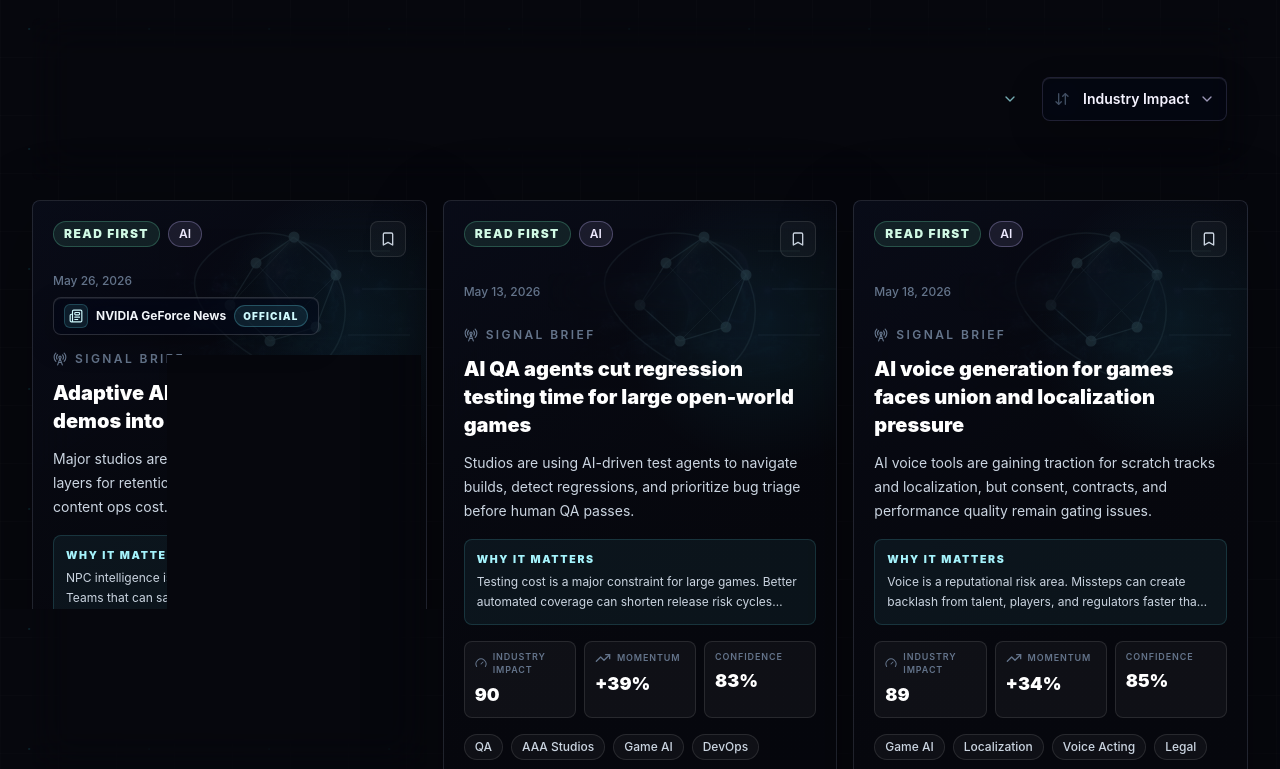
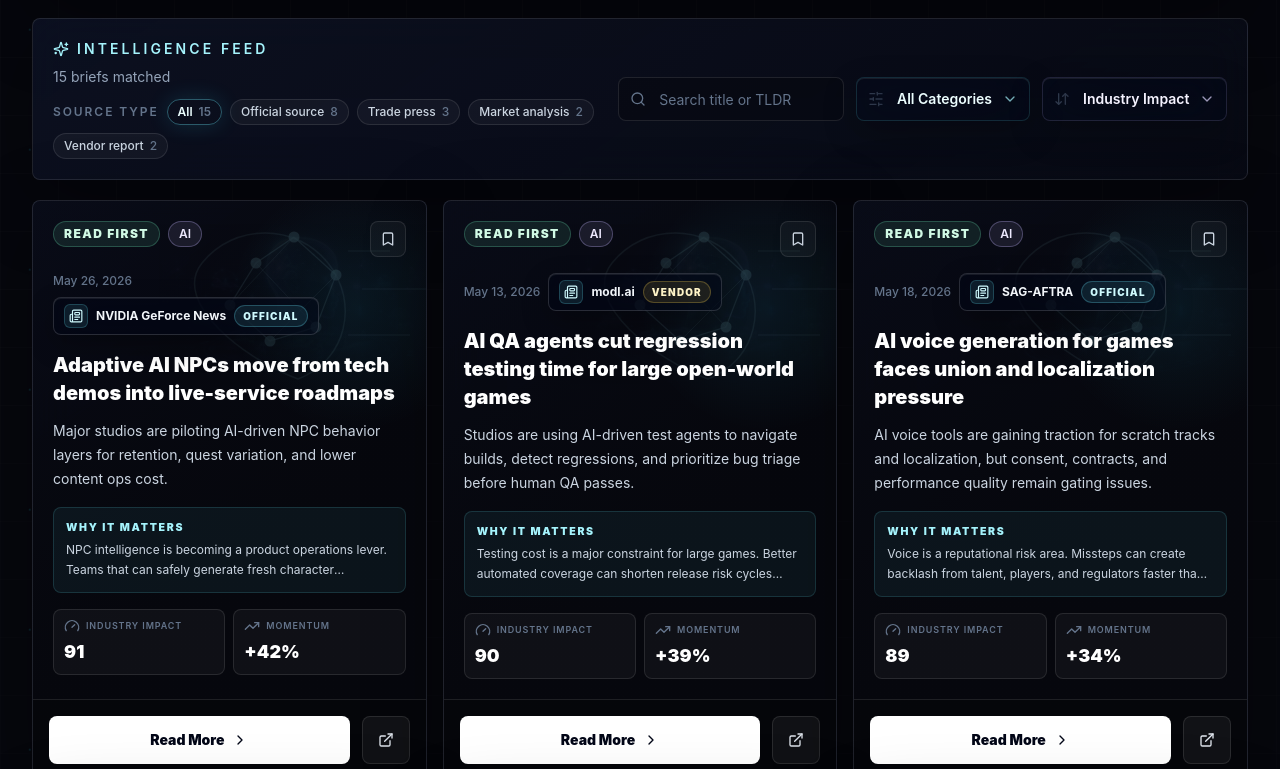
Before and after one commit to ethankim417/LoreEngine, a Next.js app: page / in a window 1280 px wide. Shown: the part 2031-2800 px from the top of the page. Built offline with nearby package versions, Linux system fonts and the light colour scheme.

Commit message:
Simplify article card metadata

```diff
--- a/components/ArticleCard.tsx
+++ b/components/ArticleCard.tsx
@@ -10,7 +10,6 @@ import {
   ChevronRight,
   ExternalLink,
   Gauge,
-  RadioTower,
   TrendingUp
 } from "lucide-react";
 import { SourceBadge } from "@/components/SourceBadge";
@@ -78,12 +77,7 @@ export function ArticleCard({ article }: { article: Article }) {
           <SourceBadge source={article.source} credibility={article.sourceCredibility} compact />
         </div>
 
-        <div className="mt-3 flex items-center gap-2 text-xs font-semibold uppercase tracking-[0.2em] text-slate-500 sm:mt-4">
-          <RadioTower className="h-3.5 w-3.5" />
-          Signal Brief
-        </div>
-
-        <h2 className="mt-2 font-display text-lg font-black leading-snug tracking-normal text-white sm:mt-3 sm:text-xl">
+        <h2 className="mt-4 font-display text-lg font-black leading-snug tracking-normal text-white sm:text-xl">
           {article.title}
         </h2>
         <p className="mt-3 line-clamp-3 text-sm leading-6 text-slate-300">{article.tldr}</p>
@@ -97,7 +91,7 @@ export function ArticleCard({ article }: { article: Article }) {
           </div>
         ) : null}
 
-        <div className="mt-4 grid grid-cols-3 gap-2">
+        <div className="mt-4 grid grid-cols-2 gap-2">
           <MiniMetric
             icon={<Gauge className="h-4 w-4" />}
             label="Industry Impact"
@@ -110,22 +104,6 @@ export function ArticleCard({ article }: { article: Article }) {
             value={`+${article.trendScore}%`}
             description="Estimated growth in attention around this topic."
           />
-          <MiniMetric
-            label="Confidence"
-            value={`${article.confidence}%`}
-            description="How confident the sample brief is in the relevance of this signal."
-          />
-        </div>
-
-        <div className="mt-4 flex flex-wrap gap-2">
-          {article.sectors.slice(0, 4).map((sector) => (
-            <span
-              key={sector}
-              className="rounded-full border border-white/10 bg-white/[0.04] px-2.5 py-1 text-xs font-medium text-slate-300"
-            >
-              {sector}
-            </span>
-          ))}
         </div>
       </div>
 
```
